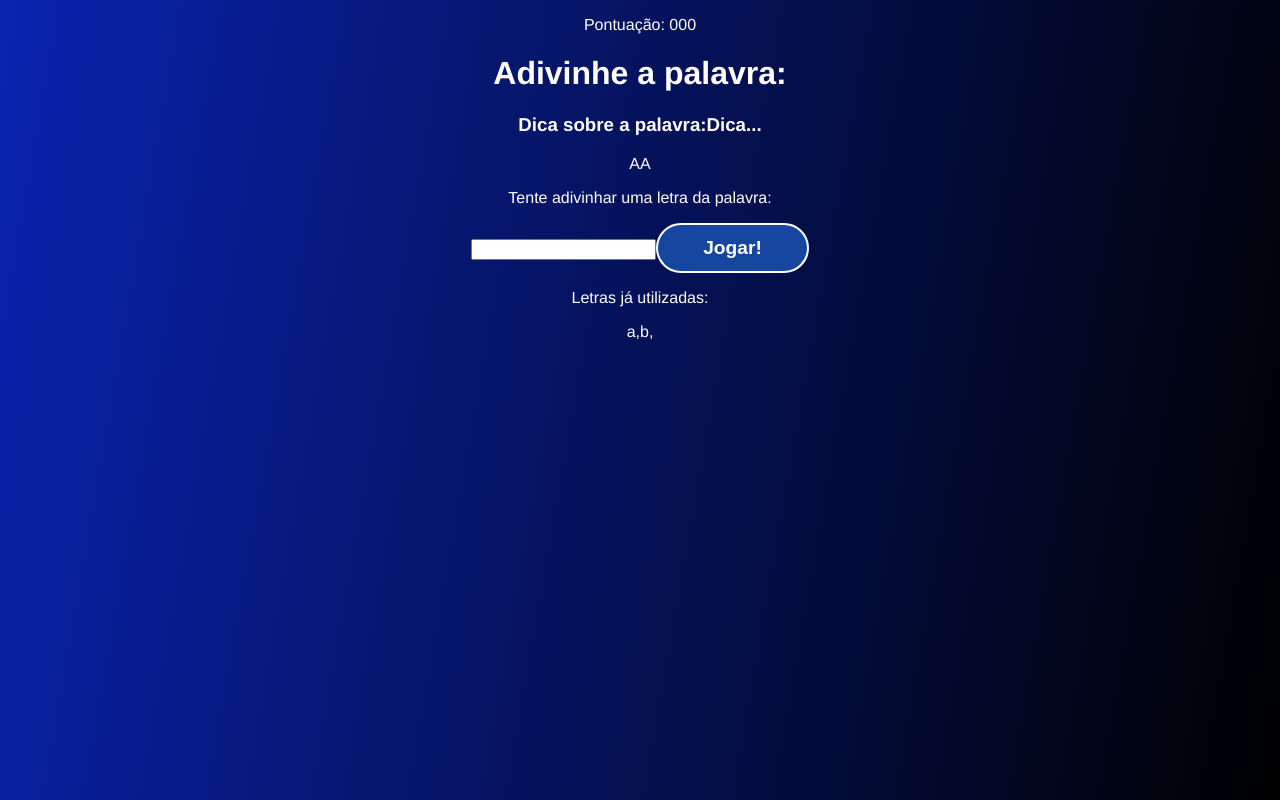
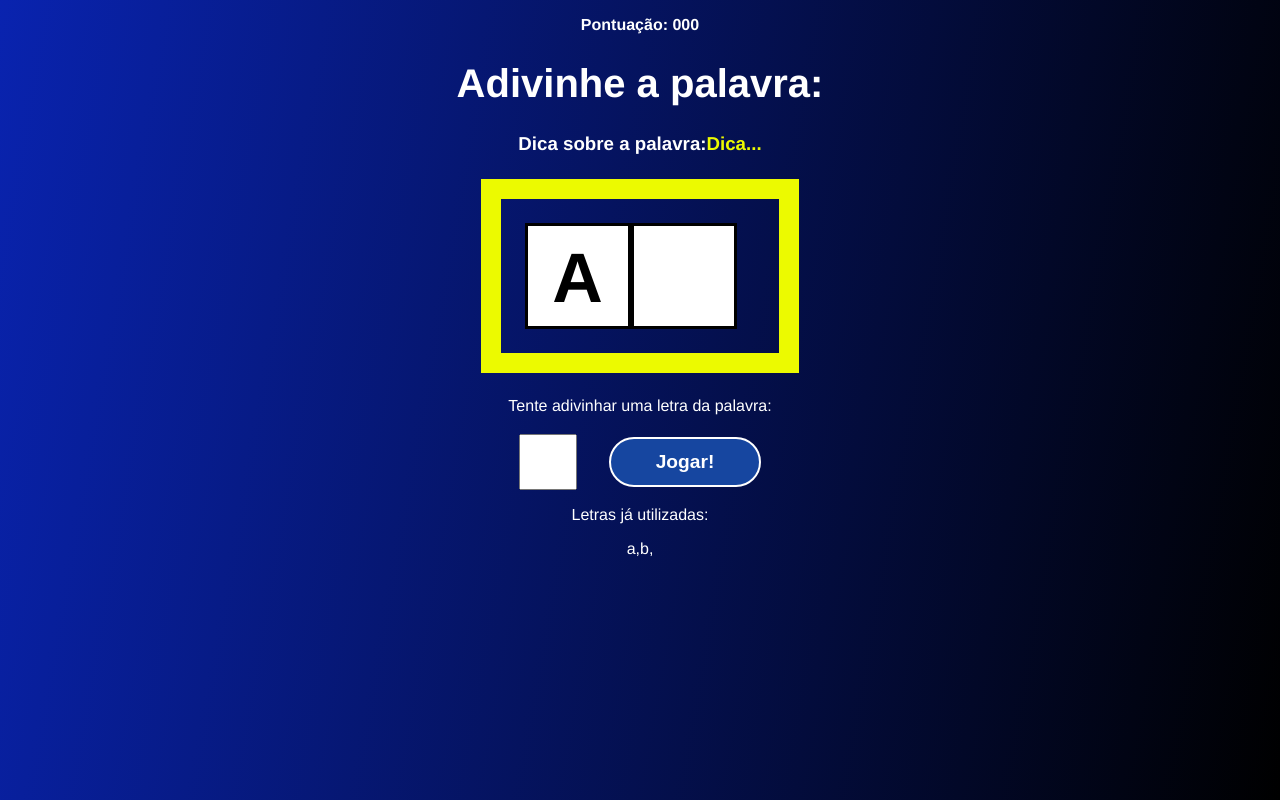
Before and after one commit to AdonesBalica/Secret-Word, a React (Create React App) app: page / in a window 1280 px wide. Both pictures are taken after a click on the button "Começar o jogo". Built offline with nearby package versions, Linux system fonts and the light colour scheme.

Commit message:
CSS da tela do jogo feito

```diff
--- a/src/componets/Game/index.jsx
+++ b/src/componets/Game/index.jsx
@@ -13,7 +13,7 @@
       </h3>
       <div className="wordContainer">
         <span className="letter">A</span>
-        <span className="blackSquare">A</span>
+        <span className="blackSquare"></span>
       </div>
       <div className="letterContainer">
         <p>Tente adivinhar uma letra da palavra:</p>
--- a/src/componets/Game/styles.css
+++ b/src/componets/Game/styles.css
@@ -0,0 +1,49 @@
+.game h1 {
+  font-size: 2.5em;
+}
+
+.points span {
+  font-weight: bold;
+}
+
+.tip span {
+  color: #ecfa00;
+}
+
+.wordContainer {
+  margin: 1.5em;
+  padding: 1.5em;
+  border: 20px solid #ecfa00;
+  display: flex;
+}
+
+.letter,
+.blackSquare {
+  font-size: 70px;
+  line-height: 1.5;
+  border: 3px solid #000;
+  height: 100px;
+  width: 100px;
+  text-transform: uppercase;
+  background-color: #fff;
+  color: #000;
+  font-weight: bold;
+}
+
+.letterContainer p {
+  margin-bottom: 1.2em;
+}
+
+.letterContainer form {
+  display: flex;
+  align-items: center;
+  justify-content: center;
+}
+
+.letterContainer input {
+  height: 50px;
+  width: 50px;
+  font-size: 2em;
+  text-align: center;
+  margin-right: 1em;
+}
```
